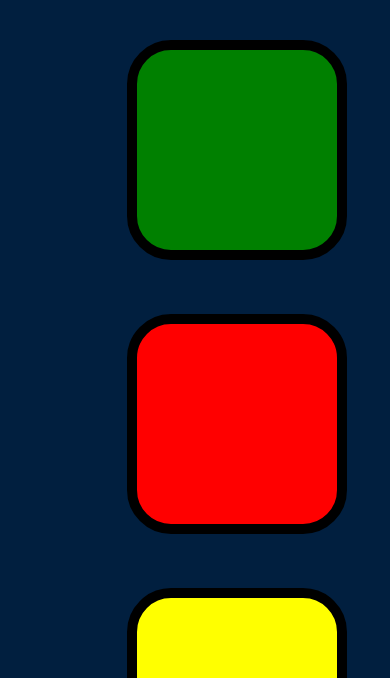
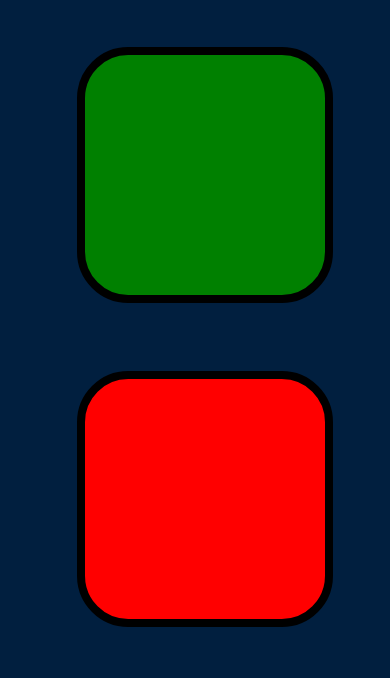
Before and after one commit to DanielK-14/SimonGame, a plain HTML site: page index.html in a window 390 px wide. Shown: the part 166-844 px from the top of the page. Drawn offline with nearby package versions, Linux system fonts and the light colour scheme.

Commit message:
mobile-fix

```diff
--- a/game.js
+++ b/game.js
@@ -26,7 +26,10 @@ $(".btn").click(function() {
     }
 });
 
-$("body").keypress(function()
+$("body").keypress(first_press_touch);
+$("body").touchstart(first_press_touch);
+
+function first_press_touch()
 {
     if(keyPressed == false)
     {
@@ -34,7 +37,7 @@ $("body").keypress(function()
         keyPressed = true;
         nextSequence();
     }
-});
+}
 
 function nextSequence()
 {
@@ -108,7 +111,6 @@ function gameOver()
     userClickedPattern = [];
     keyPressed = false;
     $("h1").text("Game Over, Press Any Key to Restart");
-
 }
 
 function timeout(ms)
--- a/styles.css
+++ b/styles.css
@@ -14,18 +14,18 @@ body
 
 .container
 {
-    display: block;
-    width: 50%;
+    display: inline-block;
+    width: 80%;
     margin: auto;
 }
 
 .btn
 {
-    margin: 25px;
+    margin: 2em;
     display: inline-block;
-    height: 200px;
-    width: 200px;
-    border: 10px solid black;
+    height: 15em;
+    width: 15em;
+    border: 0.5em solid black;
     border-radius: 20%;
 }
 
```
